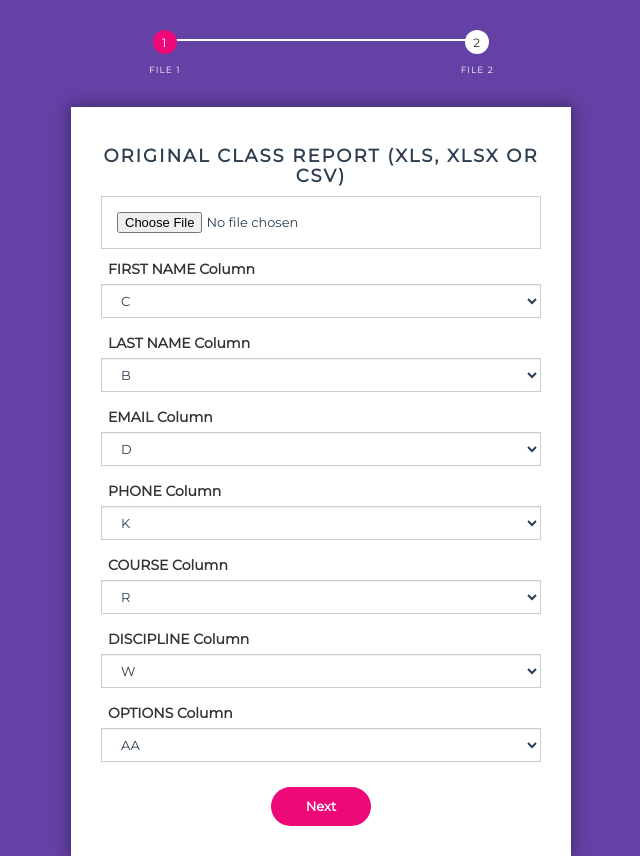
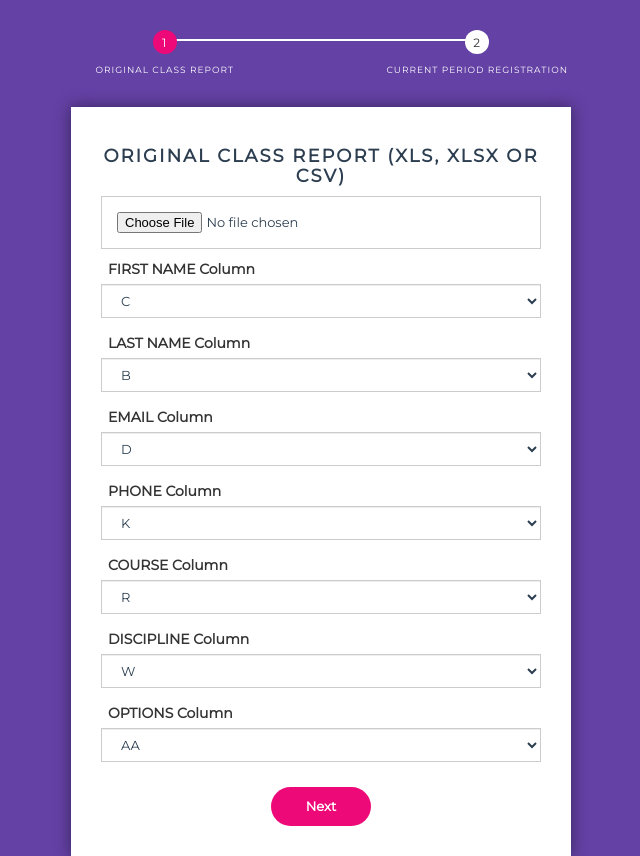
Before and after one commit to willwoodlief/mitt, a PHP site: page / in a window 1280 px wide. Shown: the whole page, without its empty margins (319-959 px from the left). Run offline with PHP 8.4, Linux system fonts and the light colour scheme; some libraries are stand-ins or nearby versions.

Commit message:
changed progress bar words

```diff
--- a/index.php
+++ b/index.php
@@ -47,8 +47,8 @@
 			<form id="msform" method="post" action="script.php" enctype="multipart/form-data">
 				<!-- progressbar -->
 				<ul id="progressbar">
-					<li class="active">File 1</li>
-					<li>File 2</li>
+					<li class="active">Original Class Report</li>
+					<li>Current Period Registration</li>
 				</ul>
 				<!-- fieldsets -->
 				<fieldset class="section-a">
```
